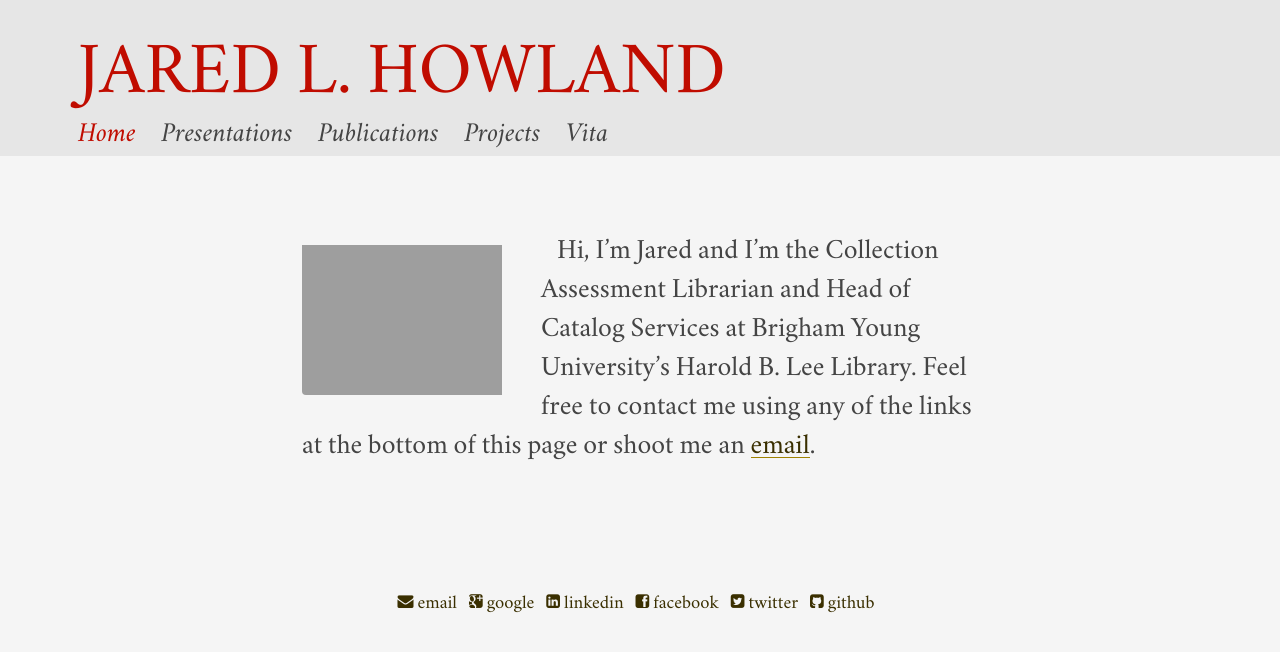
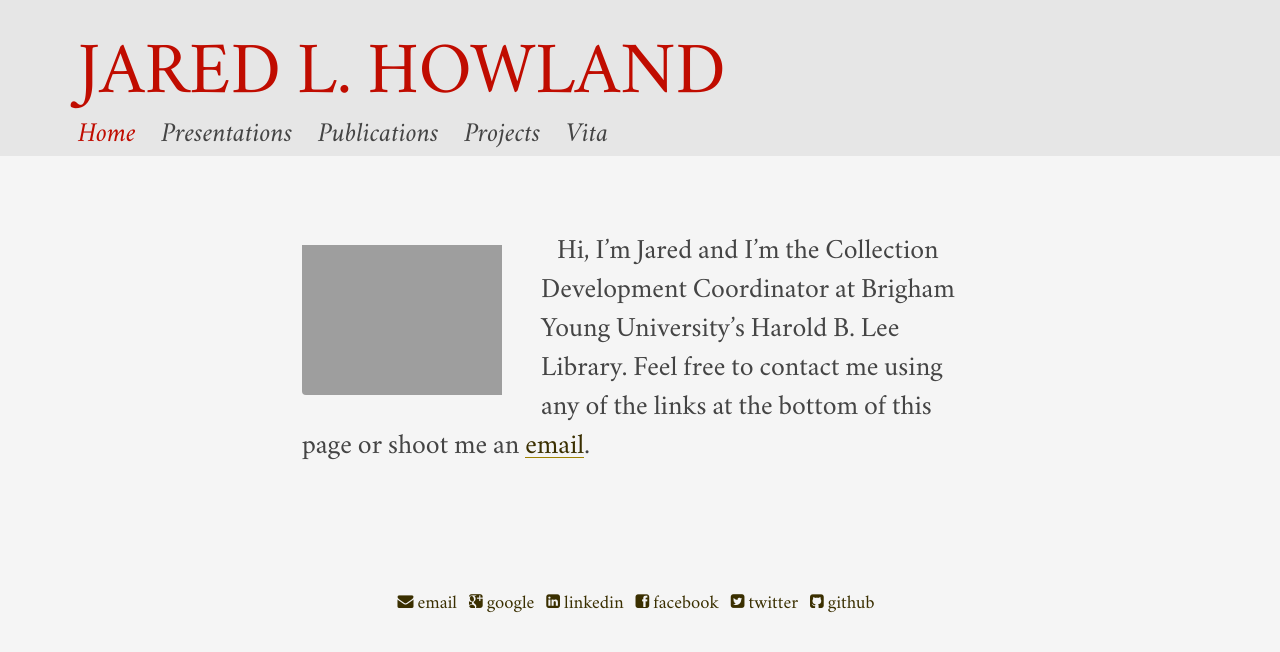
Before and after one commit to jaredhowland/jaredhowland.github.io, a Jekyll site: the page built from content/index.md, in a window 1280 px wide. Shown: the top 652 px of the page. Built offline with Jekyll 4.4.1, drawn with Linux system fonts in a browser that asks for light colours; Markdown is read by kramdown in place of the engine named in the settings.

Commit message:
Update index.md

```diff
--- a/content/index.md
+++ b/content/index.md
@@ -6,6 +6,6 @@ sitemap:
 ---
 <p class="img"><img src="{{ site.url }}/assets/images/jaredhowland.jpg" alt="Jared L. Howland" title="Jared L. Howland" class="pull-left" width="200" height="300"/></p>
 
-Hi, I’m Jared and I’m the Collection Assessment Librarian and Head of Catalog Services at Brigham Young University’s Harold B. Lee Library. Feel free to contact me using any of the links at the bottom of this page or shoot me an [email][].
+Hi, I’m Jared and I’m the Collection Development Coordinator at Brigham Young University’s Harold B. Lee Library. Feel free to contact me using any of the links at the bottom of this page or shoot me an [email][].
 
 [email]: mailto:{{ site.email }}
```
